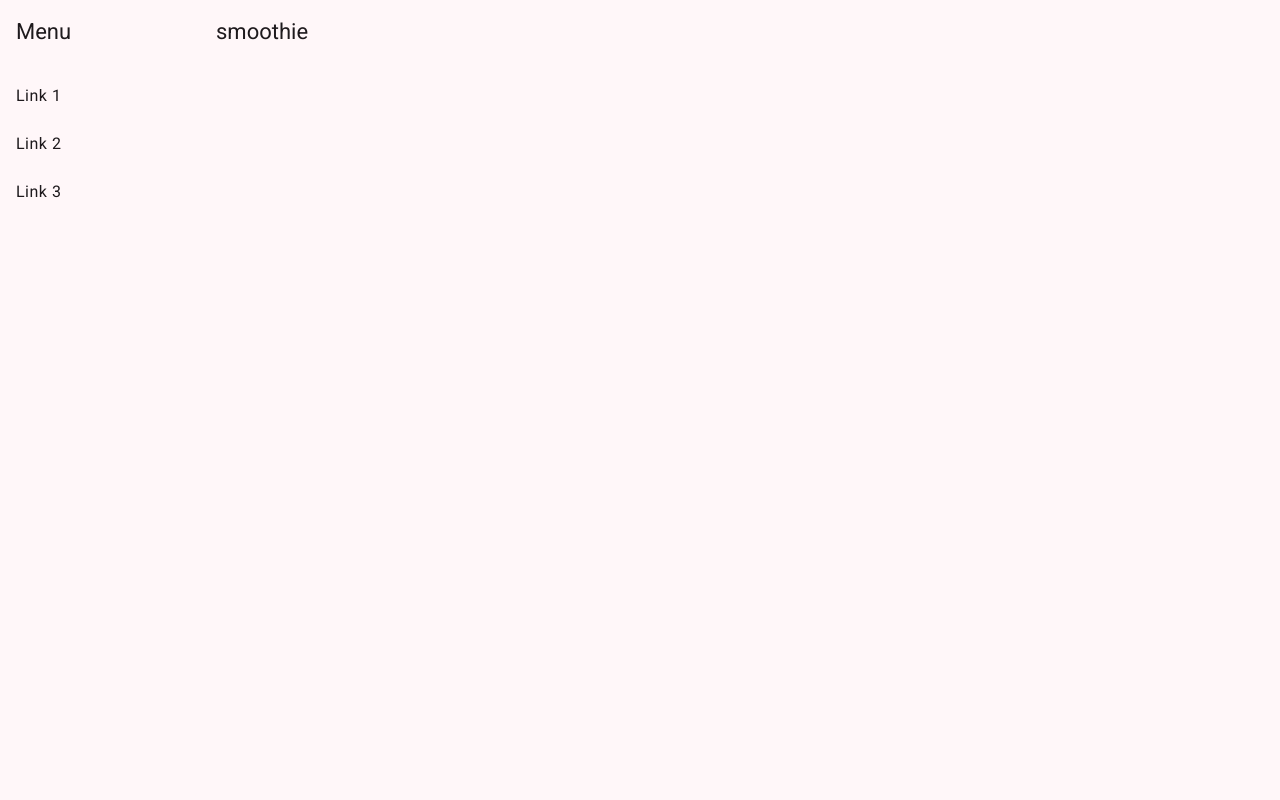
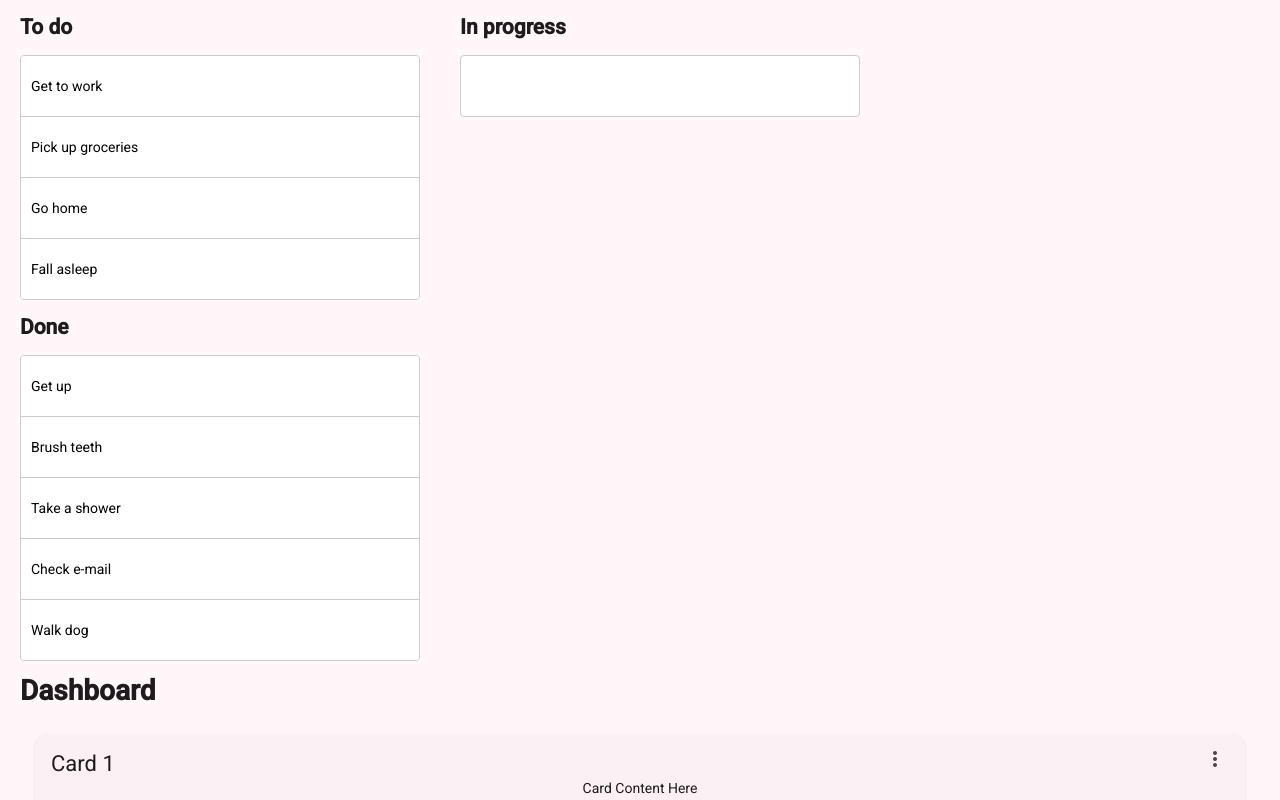
Before and after one commit to furkangurbuz5/smoothie, an Angular app: page / in a window 1280 px wide. Shown: the top 800 px of the page. Built offline with nearby package versions, Linux system fonts and the light colour scheme.

Commit message:
drag-drop

```diff
--- a/src/app/app.html
+++ b/src/app/app.html
@@ -1,3 +1,5 @@
-<app-navigation></app-navigation>
+<!--<app-navigation></app-navigation>-->
+<app-drag-drop></app-drag-drop>
 <app-dashboard></app-dashboard>
 <app-table></app-table>
+<app-tree></app-tree>
--- a/src/app/drag-drop/drag-drop.component.html
+++ b/src/app/drag-drop/drag-drop.component.html
@@ -5,11 +5,28 @@
     cdkDropList
     #todoList="cdkDropList"
     [cdkDropListData]="todo"
-    [cdkDropListConnectedTo]="doneList"
+    [cdkDropListConnectedTo]="inProgressList"
     class="list"
     (cdkDropListDropped)="drop($event)"
   >
     @for (item of todo; track item) {
+      <div class="list-item" cdkDrag>{{ item }}</div>
+    }
+  </div>
+</div>
+
+<div class="container">
+  <h2>In progress</h2>
+
+  <div
+    cdkDropList
+    #inProgressList="cdkDropList"
+    [cdkDropListData]="inProgress"
+    [cdkDropListConnectedTo]="[doneList, todoList]"
+    class="list"
+    (cdkDropListDropped)="drop($event)"
+  >
+    @for (item of inProgress; track item) {
       <div class="list-item" cdkDrag>{{ item }}</div>
     }
   </div>
@@ -22,7 +39,7 @@
     cdkDropList
     #doneList="cdkDropList"
     [cdkDropListData]="done"
-    [cdkDropListConnectedTo]="todoList"
+    [cdkDropListConnectedTo]="[todoList, inProgressList]"
     class="list"
     (cdkDropListDropped)="drop($event)"
   >
--- a/src/app/drag-drop/drag-drop.component.ts
+++ b/src/app/drag-drop/drag-drop.component.ts
@@ -14,9 +14,12 @@ import {
   imports: [CdkDrag, CdkDropList],
 })
 export class DragDropComponent {
-  todo = ['Get to work', 'Pick up groceries', 'Go home', 'Fall asleep'];
+  //TODO implement better data model than string
+  todo: string[] = ['Get to work', 'Pick up groceries', 'Go home', 'Fall asleep'];
 
-  done = ['Get up', 'Brush teeth', 'Take a shower', 'Check e-mail', 'Walk dog'];
+  inProgress: string[] = [];
+
+  done: string[] = ['Get up', 'Brush teeth', 'Take a shower', 'Check e-mail', 'Walk dog'];
 
   drop(event: CdkDragDrop<string[]>): void {
     if (event.previousContainer === event.container) {
```
Also changed, not shown: src/app/app.ts (+9 -1 lines).
